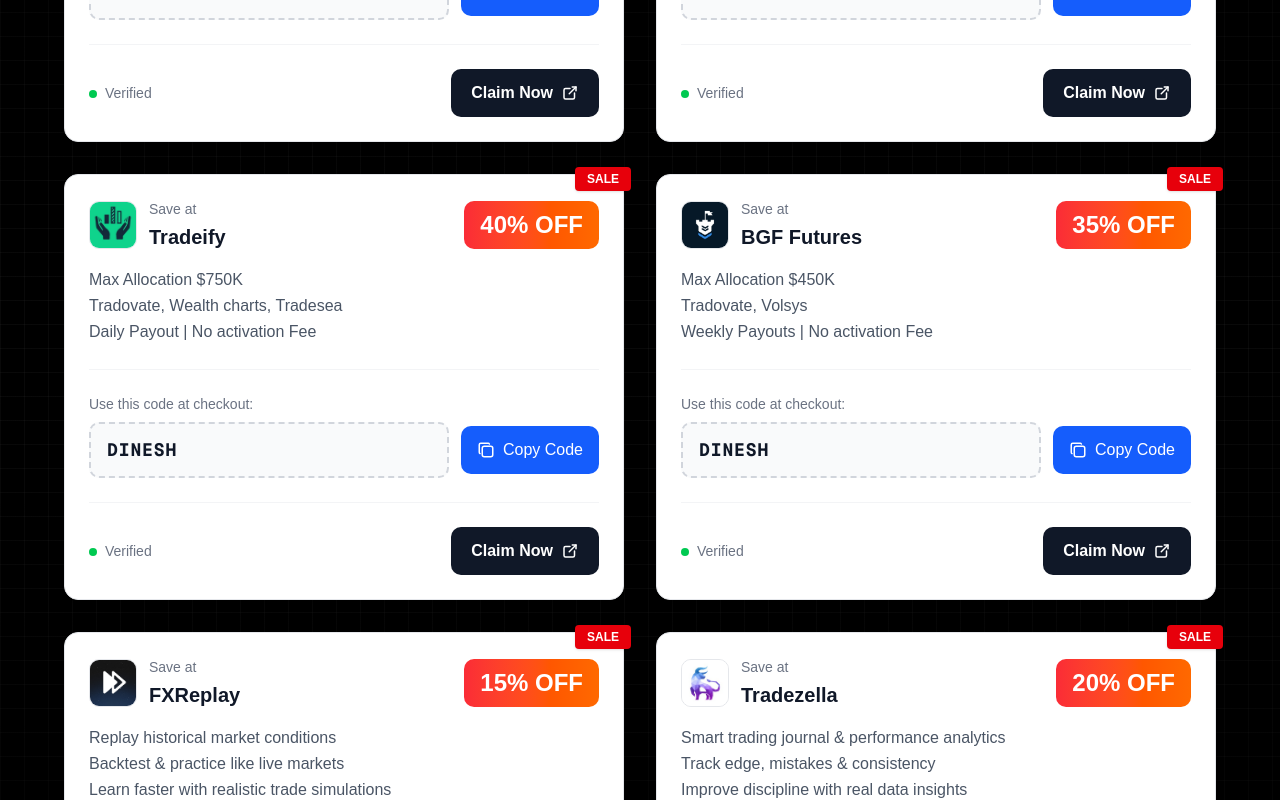
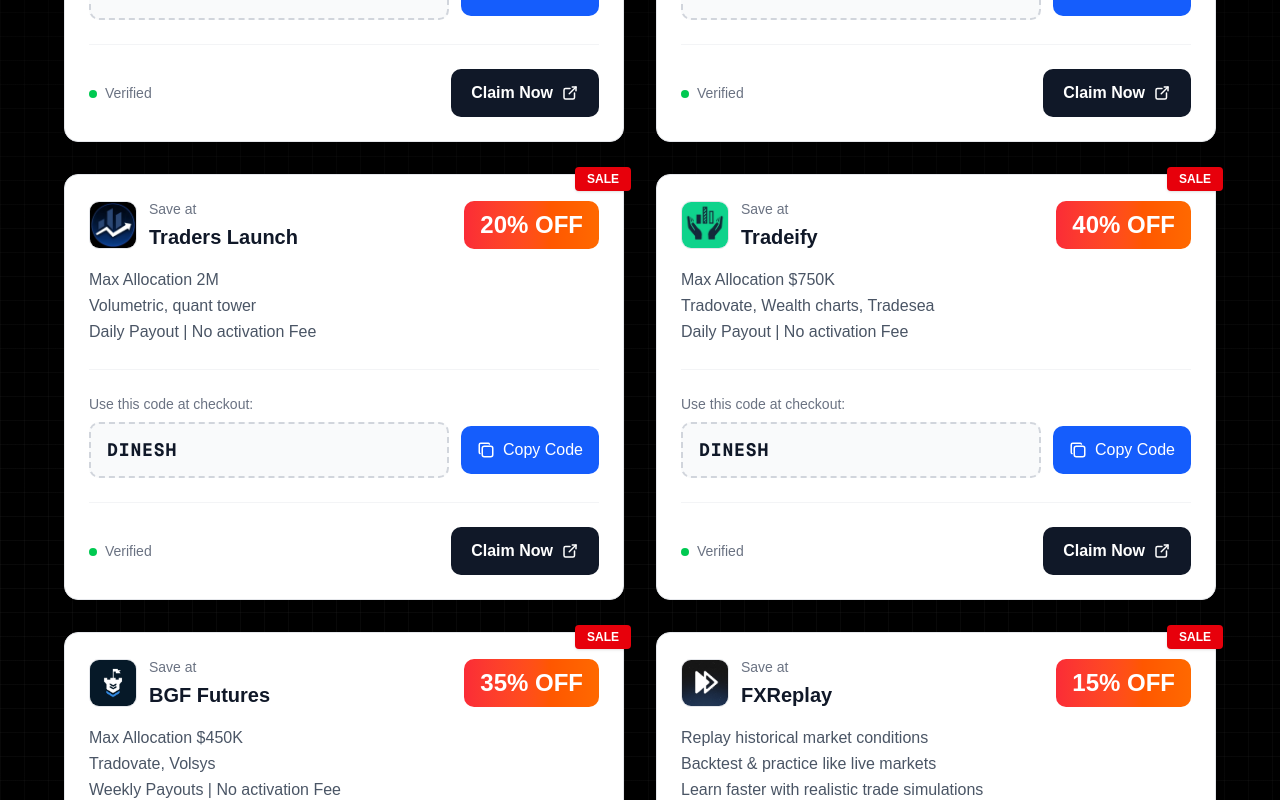
Before and after one commit to dineshinmetaverse-cmd/Warroom, a Next.js app: page /coupons in a window 1280 px wide. Shown: the part 660-1460 px from the top of the page. Built offline with nearby package versions, Linux system fonts and the light colour scheme; a web font is replaced by a local one.

Commit message:
Update page.tsx

```diff
--- a/app/coupons/page.tsx
+++ b/app/coupons/page.tsx
@@ -23,6 +23,17 @@ Get 5k Account only for 39$`,
 Instant activation | No activation Fee`,
     affiliateUrl: "https://lucidtrading.com/ref/ictdinesh/",
     logoUrl: "/lucid.jpg"
+  },
+
+    {
+    companyName: "Traders Launch",
+    discount: "20% OFF",
+    couponCode: "DINESH",
+        description: `Max Allocation 2M
+    Volumetric, quant tower
+Daily Payout | No activation Fee`,
+    affiliateUrl: "https://app.traderslaunch.com/auth/sign-up?ref=3f48cb11e073dcc750064294",
+    logoUrl: "/Traderslaunch.png"
   },
      {
     companyName: "Tradeify",
```
